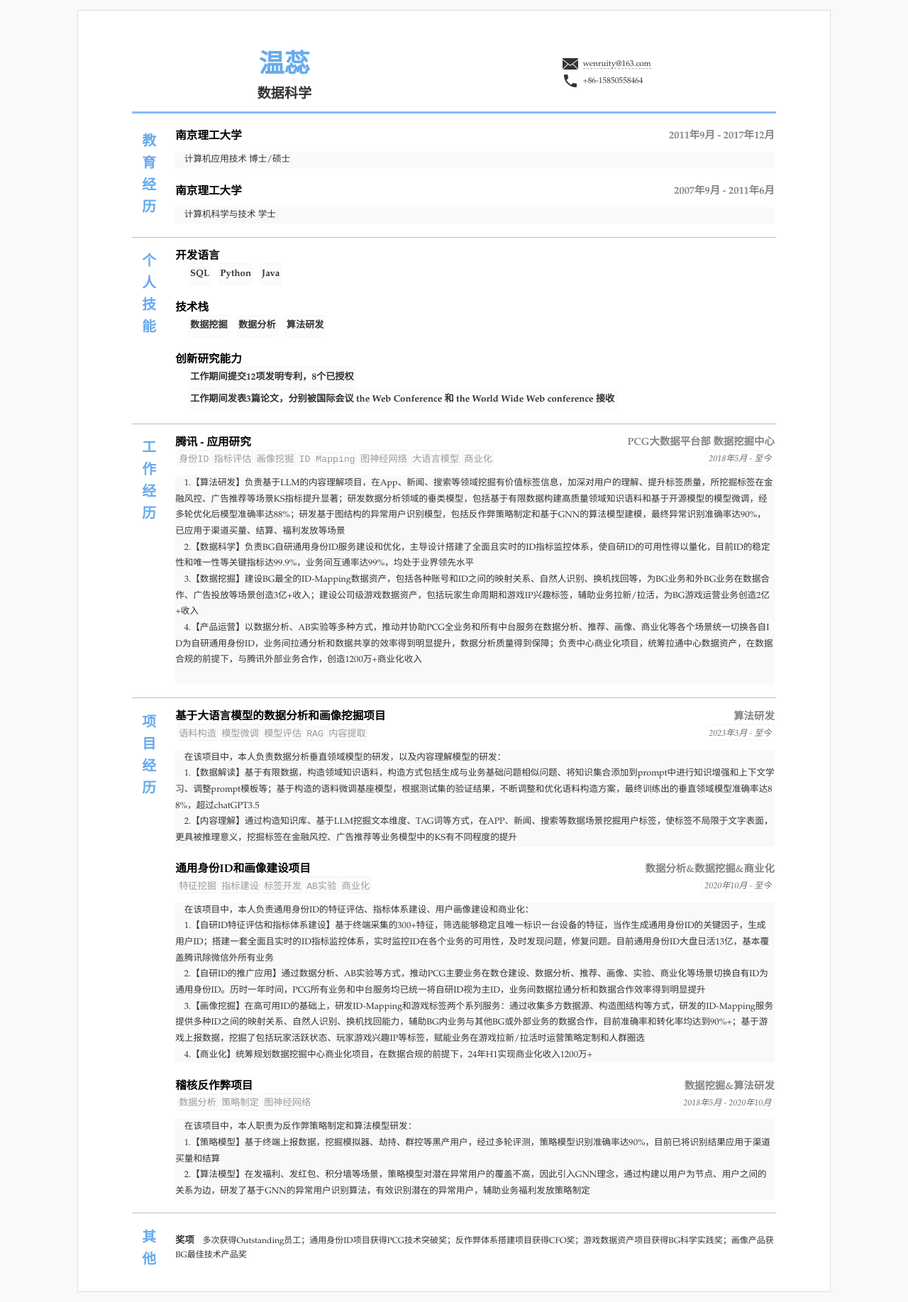
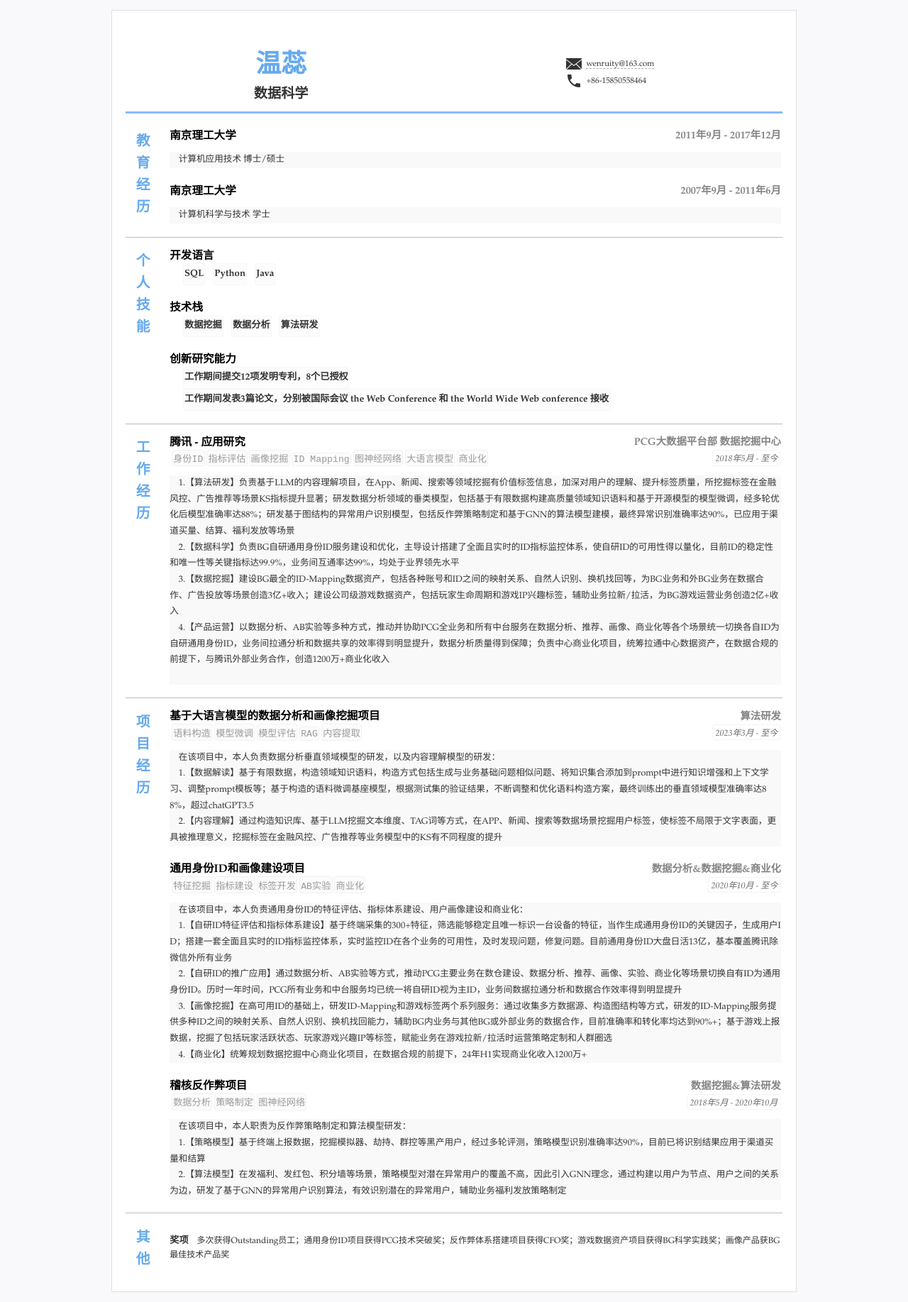
Before and after one commit to wenruity/resume1, a Jekyll site: the page built from index.html, in a window 1280 px wide. Shown: the whole page at 71% size. Built offline with Jekyll 4.4.1, drawn with Linux system fonts in a browser that asks for light colours.

Commit message:
Update resume.scss

```diff
--- a/_sass/resume.scss
+++ b/_sass/resume.scss
@@ -28,7 +28,7 @@ html {
 }
 
 body {
-  max-width: 86em;
+  max-width: 78em;
   text-align: center;
   margin: 0 auto;
   padding: 1.2em;
@@ -66,7 +66,7 @@ a {
 header,
 main {
   display: block;
-  width: 88%;
+  width: 99%;
   margin: auto;
 }
 
```
